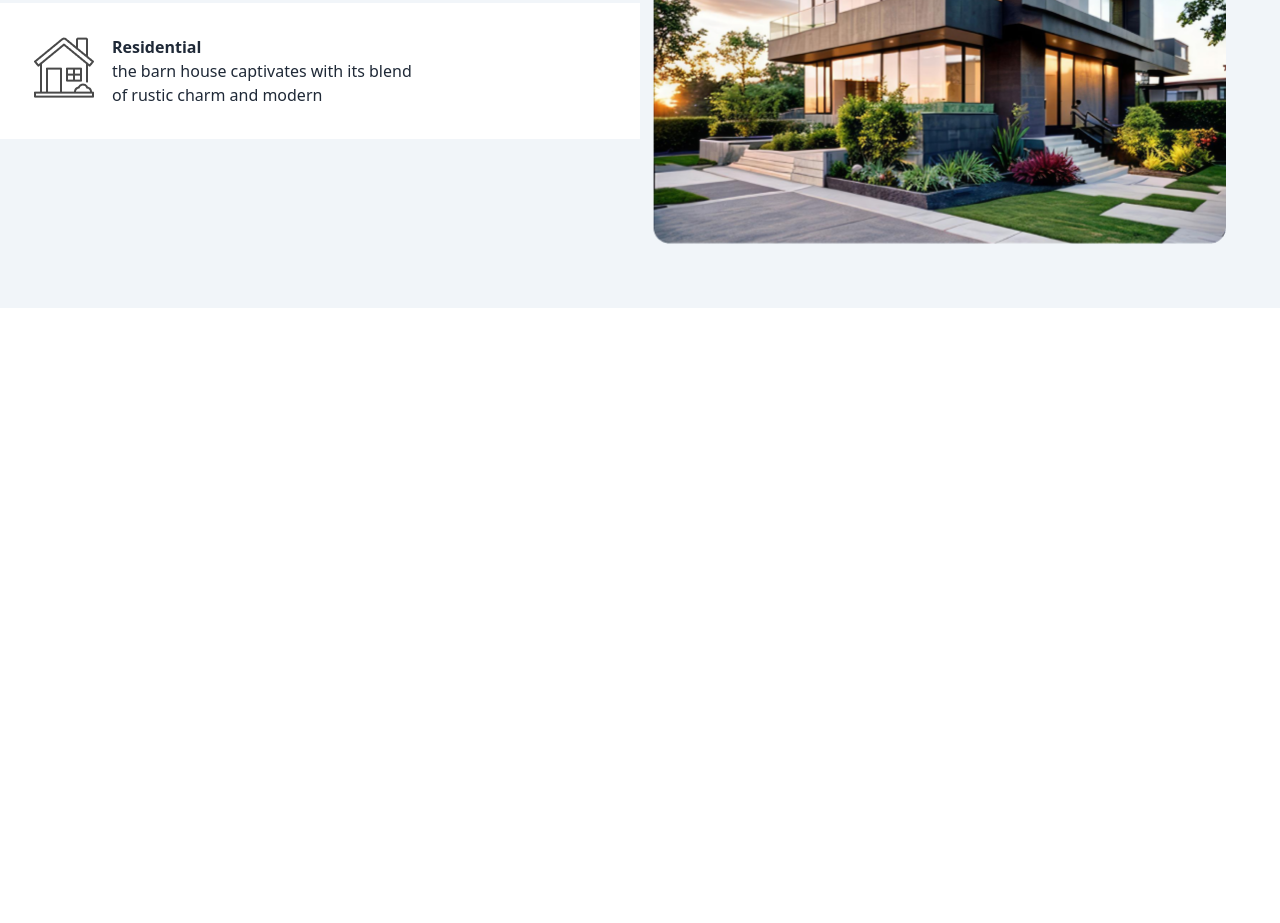
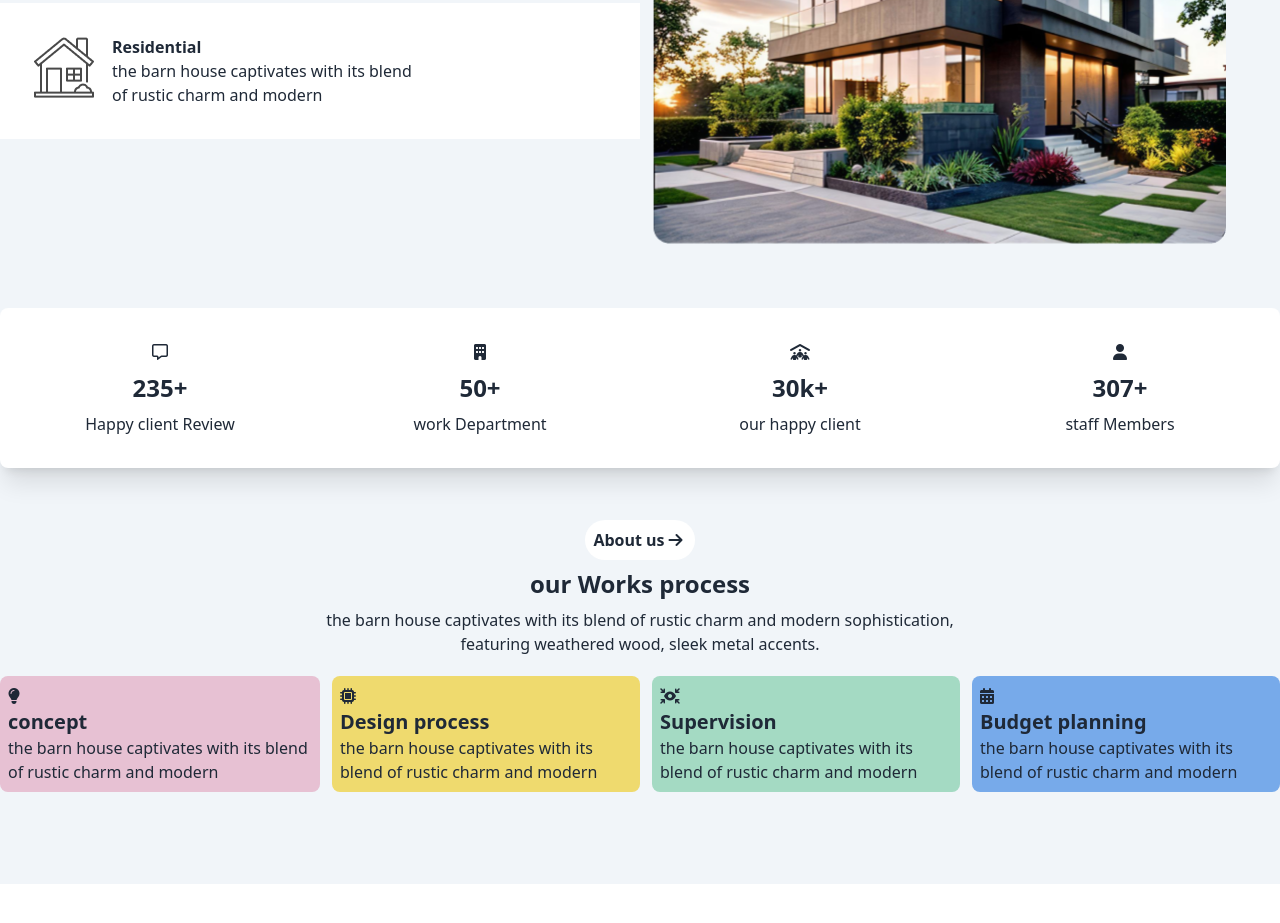
Before and after one commit to imamhossainapon/assignment-3, a plain HTML site: page index.html in a window 1280 px wide. Shown: the part 1051-1974 px from the top of the page. Before the commit the page ends 1399 px from the top, so only its background shows below. Drawn offline with nearby package versions, Linux system fonts and the light colour scheme.

Commit message:
main-section-extra-and-3

```diff
--- a/index.html
+++ b/index.html
@@ -73,8 +73,8 @@
  </div>
             </div>
     </header>
-
-    <main  class="bg-slate-100 my-10">
+ <!-- main-sections -->
+    <main  class="bg-slate-100 my-10 pb-10">
         <section class="relative">
 
            <div class="border border-dashed absolute w-36 h-24 ml-14 hidden md:block "><img class="py-4" src="./assets/Vector.png" alt=""></div>
@@ -105,7 +105,92 @@
         </div>
 
         </section>
+
+
+        <section>
+
+            <div class="grid md:grid-cols-4 grid-cols-1 md:container mx-auto bg-base-100 shadow-xl rounded-lg">
+
+                <div class="card text-center">
+                    <div class="card-body">
+                      <h1><i class="fa-regular fa-message"></i></h1>
+                      <p class="text-2xl font-semibold">235+</p>
+                      <p> Happy client Review </p>
+                    </div>
+                </div>
+
+
+                        <div class="cardtext-center text-center">
+                            <div class="card-body">
+                              <h1><i class="fa-solid fa-building"></i></h1>
+                              <p class="text-2xl font-semibold">50+</p>
+                              <p> work Department</p>
+                            </div>
+                        </div>
+                            <div class="card  text-center">
+                                <div class="card-body">
+                                  <h1><i class="fa-solid fa-people-roof"></i></h1>
+                                  <p class="text-2xl font-semibold">30k+</p>
+                                  <p>our happy client  </p>
+                                </div>
+                            </div>
+
+                            <div class="card  text-center">
+                                <div class="card-body">
+                                  <h1><i class="fa-solid fa-user"></i></h1>
+                                  <p class="text-2xl font-semibold">307+</p>
+                                  <p> staff Members </p>
+                                </div>
+                            </div>
+                  </div>
+            </div>
+        </section></div>
+
+        <!-- section-3 -->
+<section>
+
+<div class="py-3 my-10  md:container mx-auto">
+            <div class="text-center space-y-2"><button class="bg-[rgb(255,255,255)] p-2 rounded-full "><h1 class="inline font-bold ">About us</h1><i class="fa-solid fa-arrow-right   rounded-[100%] p-1"></i></button>
+                <h1 class="text-2xl font-bold"> our Works process</h1>
+                <p>the barn house captivates with its blend of rustic charm and modern sophistication,<br>  featuring weathered wood, sleek metal accents.</p></div>
+
+                <div class="grid md:grid-cols-4 grid-cols-1 mt-5 space-x-3">
+<div class="p-2 bg-[#E7C1D3] rounded-lg" >
+  <h1><i class="fa-solid fa-lightbulb"></i></h1>
+  <h1 class="text-xl font-semibold"> concept</h1>
+  <p>the barn house captivates with its blend  of rustic charm and modern</p>
+</div>
+
+<div class="p-2 bg-[#EFDA6E] rounded-lg">
+    <h1><i class="fa-solid fa-microchip"></i></h1>
+    <h1 class="text-xl font-semibold">  Design process</h1>
+    <p>the barn house captivates with its blend  of rustic charm and modern</p>
+  </div>
+
+  <div class="p-2 bg-[#A4DAC3] rounded-lg">
+    <h1>
+
+
+        <i class="fa-duotone fa-solid fa-arrows-to-eye"></i></h1>
+    <h1 class="text-xl font-semibold"> Supervision</h1>
+    <p>the barn house captivates with its blend  of rustic charm and modern</p>
+  </div>
+
+  <div  class="p-2 bg-[#77AAEA] rounded-lg">
+    <h1><i class="fa-solid fa-calendar-days"></i></h1>
+    <h1 class="text-xl font-semibold">Budget planning</h1>
+    <p>the barn house captivates with its blend of rustic charm and modern</p>
+  </div>
+
+                </div>
+
+        </div>
+    </section>
     </main>
+
+
+
+
 
 
     <footer></footer>
```
